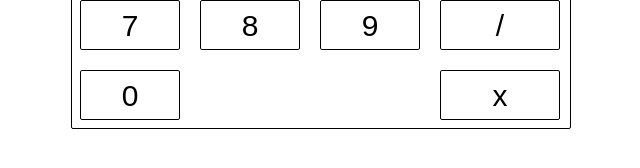
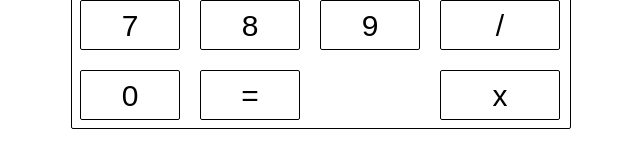
Before and after one commit to JeraldStarr/Calculator-Vue, a Vue app: page / in a window 1280 px wide. Shown: the part 460-628 px from the top of the page, without its empty margins (319-959 px from the left). Built offline with nearby package versions, Linux system fonts and the light colour scheme.

Commit message:
Added equal key

```diff
--- a/components/Numbers.vue
+++ b/components/Numbers.vue
@@ -1,10 +1,12 @@
 <template>
     <div class="calculator__numbers">
         <div class="calculator__number"
-            v-for="i in 10"
+            v-for="i in 11"
             v-bind:key="i"
             @click="emitFigure(`${i}`)"
-        >{{i === 10 ? 0 : i}}</div>
+        >
+        {{displayKeyLabel(i, "display")}}
+        </div>
     </div>
 </template>
 
@@ -13,7 +15,15 @@ export default {
     name: "Numbers",
     methods: {
         emitFigure(number) {
-            this.$emit('numberClicked', number === '10' ? '0' : number);
+            this.$emit('numberClicked', this.displayKeyLabel(number, "emit"));
+        },
+        displayKeyLabel(i, destiny) {
+            i = parseInt(i);
+            if (i === 10) {
+                return 0;
+            } else if (i === 11) {
+                return destiny === "emit" ? "" : '=';
+            } else return i;
         },
     }
 }
```
